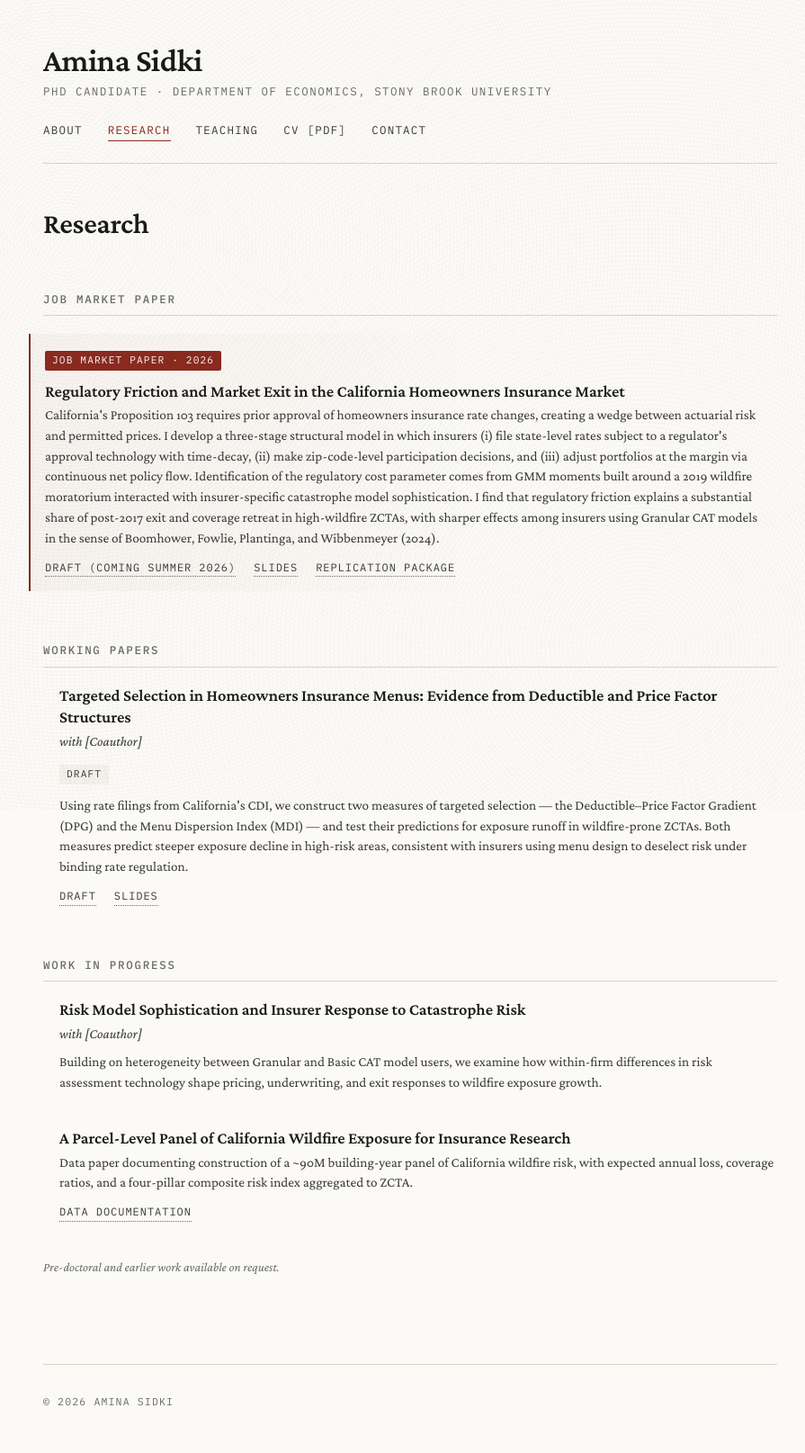
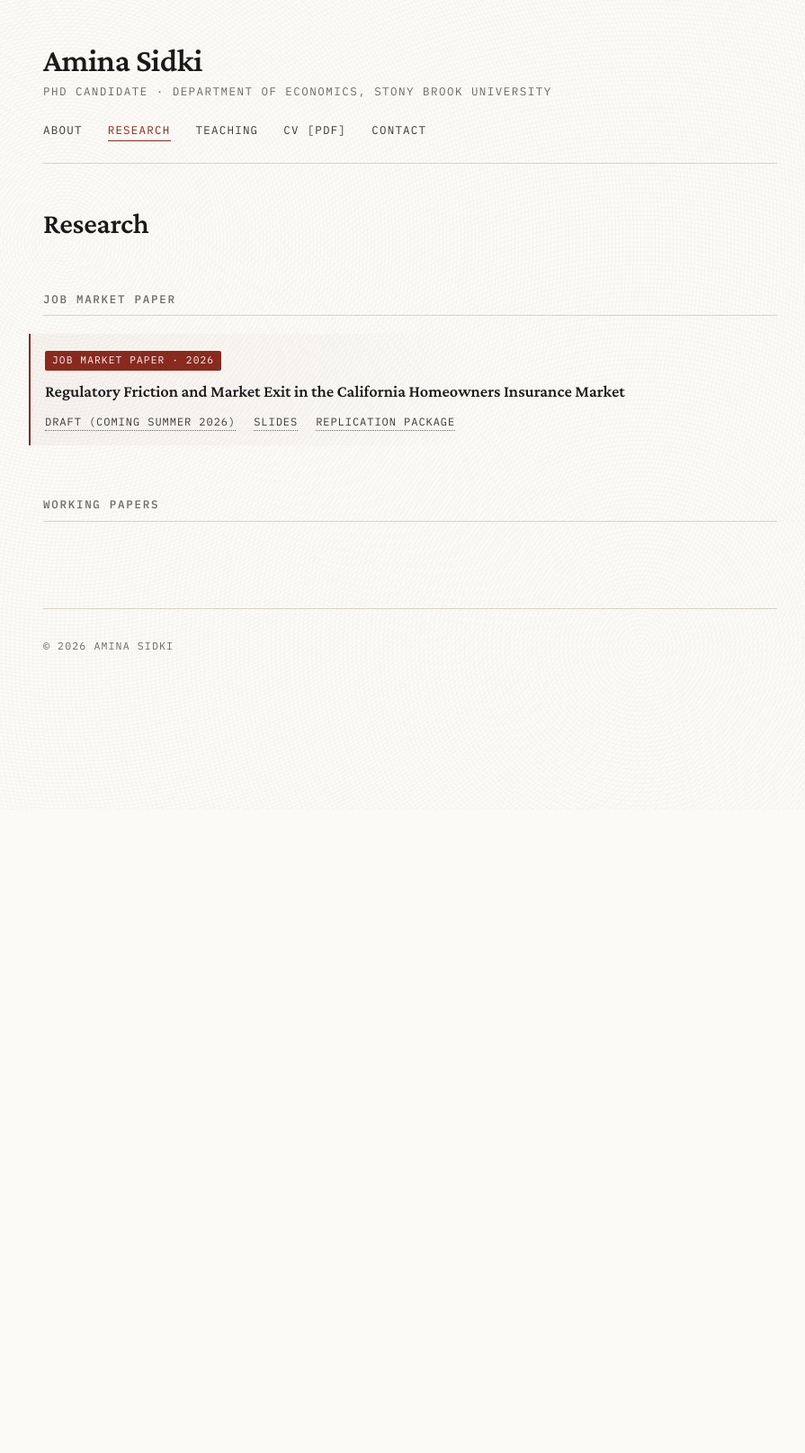
Before and after one commit to sidkiamina1-glitch/sidkiamina1-glitch.github.io, a Jekyll site: the page built from research/index.html, in a window 1280 px wide. Shown: the whole page at 90% size, without its empty margins (184-1079 px from the left). Built offline with Jekyll 4.4.1, drawn with Linux system fonts in a browser that asks for light colours; after the commit the page ends 900 px from its top, so only the background shows below that.

Commit message:
Remove abstracts and links for working papers
Removed several sections including abstracts and links for multiple working papers and work in progress.

```diff
--- a/research/index.html
+++ b/research/index.html
@@ -15,19 +15,7 @@ permalink: /research/
     Homeowners Insurance Market</a>
   </div>
   <div class="abstract">
-    California's Proposition 103 requires prior approval of homeowners
-    insurance rate changes, creating a wedge between actuarial risk and
-    permitted prices. I develop a three-stage structural model in which
-    insurers (i) file state-level rates subject to a regulator's approval
-    technology with time-decay, (ii) make zip-code-level participation
-    decisions, and (iii) adjust portfolios at the margin via continuous net
-    policy flow. Identification of the regulatory cost parameter comes from
-    GMM moments built around a 2019 wildfire moratorium interacted with
-    insurer-specific catastrophe model sophistication. I find that
-    regulatory friction explains a substantial share of post-2017 exit and
-    coverage retreat in high-wildfire ZCTAs, with sharper effects among
-    insurers using Granular CAT models in the sense of Boomhower, Fowlie,
-    Plantinga, and Wibbenmeyer (2024).
+
   </div>
   <div class="links">
     <a href="#">Draft (coming summer 2026)</a>
@@ -37,56 +25,3 @@ permalink: /research/
 </div>
 
 <h2>Working Papers</h2>
-
-<div class="paper">
-  <div class="title">
-    <a href="#">Targeted Selection in Homeowners Insurance Menus: Evidence
-    from Deductible and Price Factor Structures</a>
-  </div>
-  <div class="coauthors">with [Coauthor]</div>
-  <span class="status">Draft</span>
-  <div class="abstract">
-    Using rate filings from California's CDI, we construct two measures of
-    targeted selection — the Deductible–Price Factor Gradient (DPG) and the
-    Menu Dispersion Index (MDI) — and test their predictions for exposure
-    runoff in wildfire-prone ZCTAs. Both measures predict steeper exposure
-    decline in high-risk areas, consistent with insurers using menu design
-    to deselect risk under binding rate regulation.
-  </div>
-  <div class="links">
-    <a href="#">Draft</a>
-    <a href="#">Slides</a>
-  </div>
-</div>
-
-<h2>Work in Progress</h2>
-
-<div class="paper">
-  <div class="title">Risk Model Sophistication and Insurer Response to
-  Catastrophe Risk</div>
-  <div class="coauthors">with [Coauthor]</div>
-  <div class="abstract">
-    Building on heterogeneity between Granular and Basic CAT model users,
-    we examine how within-firm differences in risk assessment technology
-    shape pricing, underwriting, and exit responses to wildfire exposure
-    growth.
-  </div>
-</div>
-
-<div class="paper">
-  <div class="title">A Parcel-Level Panel of California Wildfire Exposure
-  for Insurance Research</div>
-  <div class="abstract">
-    Data paper documenting construction of a ~90M building-year panel of
-    California wildfire risk, with expected annual loss, coverage ratios,
-    and a four-pillar composite risk index aggregated to ZCTA.
-  </div>
-  <div class="links">
-    <a href="#">Data documentation</a>
-    {% if site.author.github %}<a href="{{ site.author.github }}">Code repository</a>{% endif %}
-  </div>
-</div>
-
-<p class="note">
-  Pre-doctoral and earlier work available on request.
-</p>
```
